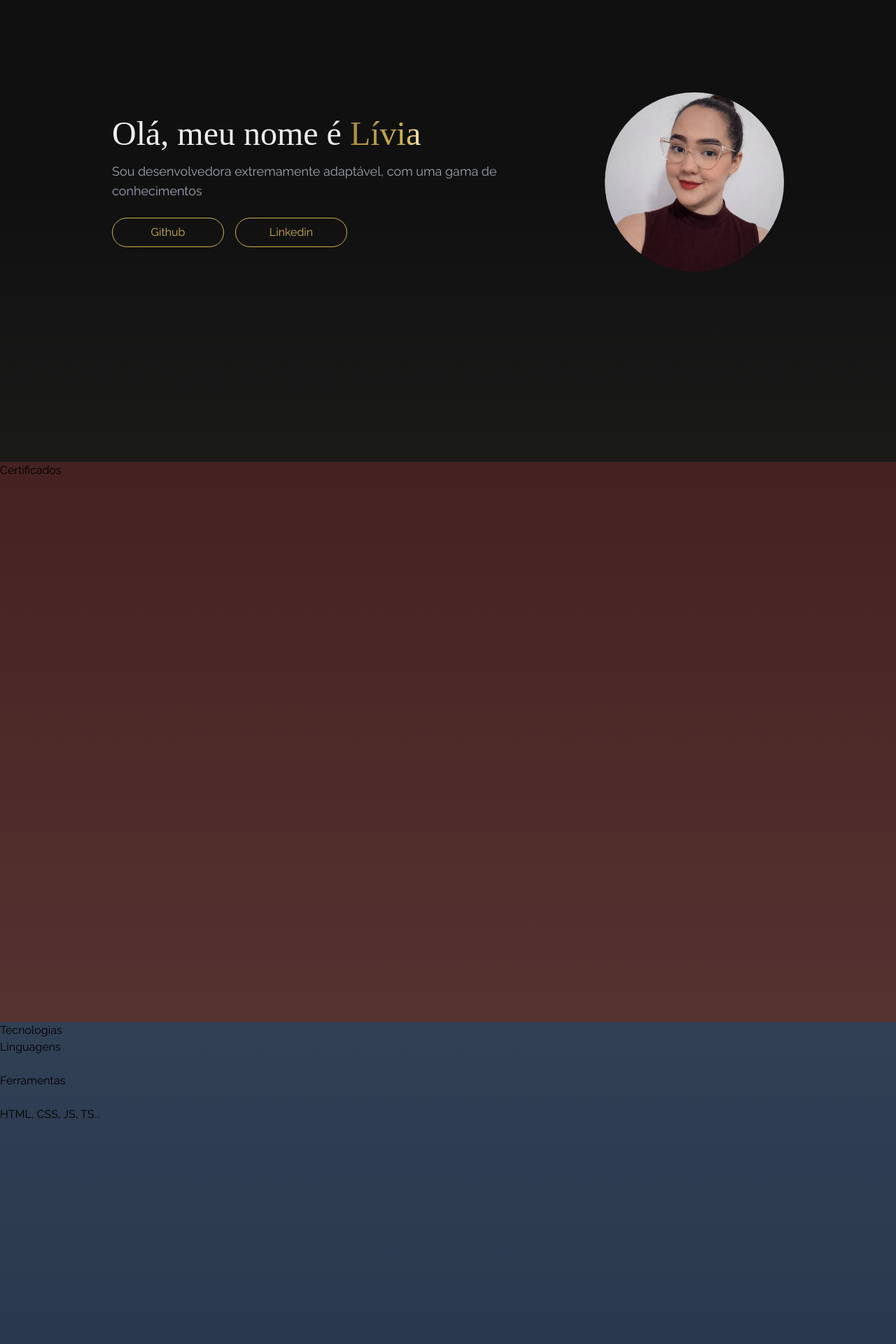
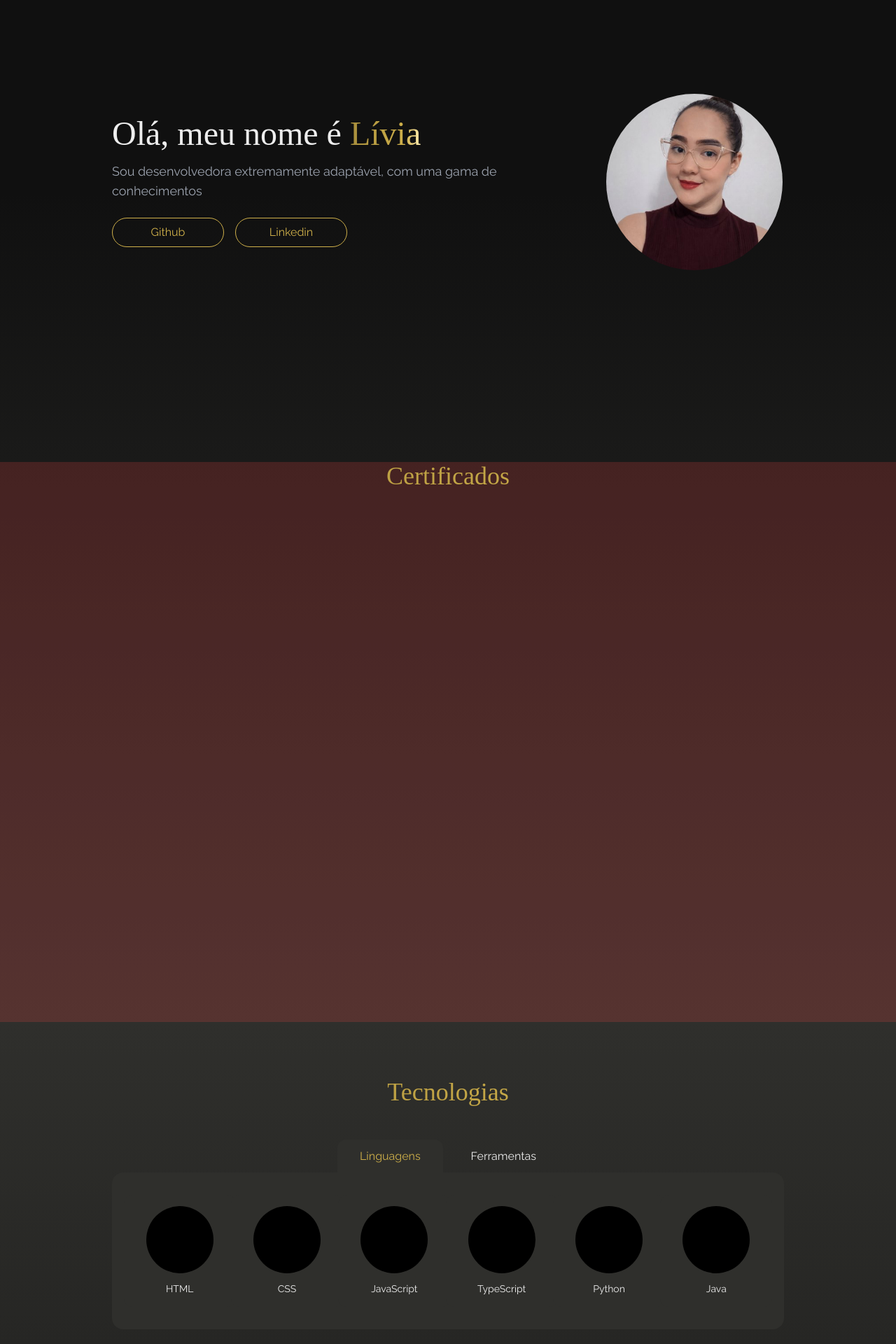
Before and after one commit to Livia2710/MyPortfolio, a React (Vite) app in the folder portfolio/: page / in a window 1280 px wide. Shown: the part 140-2060 px from the top of the page at 70% size. Built offline with nearby package versions, Linux system fonts and the light colour scheme; a web font is replaced by a local one.

Commit message:
Criando a section Tecnologia

```diff
--- a/portfolio/src/index.css
+++ b/portfolio/src/index.css
@@ -35,60 +35,33 @@
   /* Efeito Shine para bordas */
   .shine-border {
     position: relative;
-    border-radius: 9999px; /* full */
-
+    overflow: hidden;
+    border: 2px solid transparent; /* Borda invisível por padrão */
+    transition: border-color 0.3s ease;
   }
 
-  .shine-border::before {
-    content: "";
-    position: absolute;
-    inset: 0;
-    border-radius: inherit;
-    padding: 2px; /*espessura da borda*/
-    background: linear-gradient(
-      90deg,
-      #a78e3c 0%,
-      #cfb04a 39%,
-      #ffedb1 50%,
-      #c4a746 60%,
-      #695926 100%
-    );
-    /*cria efeiro de borda*/
-     -webkit-mask:
-      linear-gradient(#000 0 0) content-box,
-      linear-gradient(#000 0 0);
-    -webkit-mask-composite: xor;
-    mask-composite: exclude;
-
-    opacity: 0;
-    transition: opacity 0.3s;
-  }
   .shine-border::after{
     content: "";
     position: absolute;
-    inset:0;
-    border-radius: inherit;
+    top: 0;
+    left: -110%;
+    width: 100%;
+    height: 100%;
     background: linear-gradient(
       120deg,
       transparent,
-      rgba(255,255,255,0.6),
+      rgba(255,255,255,0.3),
       transparent
     );
-
-    transform: translateX(-100%);
-    opacity: 0;
-
   }
 
-  .shine-border:hover::before {
-    opacity: 1;
+  .shine-border:hover{
+    border-color: #cfb04a;
   }
 
   .shine-border:hover::after{
-    opacity: 1;
-    transform: translateX(100%);
-    transition: transform 0.6s;
-
+    transform: translateX(220%);
+    transition: transform 0.6s ease-in-out;
   }
 
   /*Efeito shine para textos*/
--- a/portfolio/src/sections/Certificados.tsx
+++ b/portfolio/src/sections/Certificados.tsx
@@ -2,7 +2,7 @@ export default function Certificados(){
     return(
     <>
     <section id="certificados" className="min-h-screen bg-red-500/20">
-    <h1>Certificados</h1>
+    <h2 className="font-title text-3xl md:text-4xl text-center bg-gold-gradient bg-clip-text text-transparent text-shine-hover mb-12">Certificados</h2>
     </section>
     </>
     )
--- a/portfolio/src/sections/Projetos.tsx
+++ b/portfolio/src/sections/Projetos.tsx
@@ -2,7 +2,7 @@ export default function Projetos(){
     return(
     <>
      <section id="projetos" className="min-h-screen bg-green-500/20">
-    <h1>Projetos</h1>
+    <h2 className="font-title text-3xl md:text-4xl text-center bg-gold-gradient bg-clip-text text-transparent text-shine-hover mb-12">Meus Projetos</h2>
     </section>
     </>
     )
--- a/portfolio/src/sections/Sobre.tsx
+++ b/portfolio/src/sections/Sobre.tsx
@@ -18,7 +18,7 @@ export default function Sobre(){
 
       {/* Por exemplo nessa section temos o flex flex-col md:flex-row, que significa assim, no mobile(Sem anda) fica no formato de coluna(Column), um embaixo do outro.
       Já na tela de tablet(md) ou para cima, pois vai sobrescrevendo conforme a tela aumenta, fica no formato row(linha),um do lado do outro */}
-      <section id="sobre" className="min-h-screen flex flex-col-reverse md:flex-row items-center justify-center md:justify-between px-6 md:px-12 lg:px-40 py-20 gap-10 bg-transparent text-text ">
+      <section id="sobre" className="min-h-screen flex flex-col-reverse md:flex-row items-center justify-center md:justify-between px-6 md:px-12 lg:px-40 py-20 gap-10 text-text ">
 
       {/* BLOCO DE TEXTO */}
       <div className="max-w-xl text-center md:text-left">
--- a/portfolio/src/sections/Tecnologias.tsx
+++ b/portfolio/src/sections/Tecnologias.tsx
@@ -1,31 +1,80 @@
 import { useState } from "react";
 
+function TechItem({ name }: { name: string }) {
+  return (
+    <div className="flex flex-col items-center gap-3 p-4 w-40 h-40 bg-bg-secondary rounded-xl hover:scale-105 transition">
+      {/* futuramente você coloca ícone aqui */}
+      <div className="w-16 h-16 md:w-20 md:h-20 lg:w-24 lg:h-24 bg-black rounded-full shine-border" />
+
+      <span className="text-sm text-center">
+        {name}
+      </span>
+    </div>
+  )
+}
+
 export default function Tecnologias(){
-    const [aba, setAbas] = useState("languages");
+
+    const [aba, setAbas] = useState("linguagens");
+
     return(
     <>
-    <section id="tecnologias" className="min-h-screen bg-blue-500/20">
-         <h1>Tecnologias</h1>
+    <section id="tecnologias" className="min-h-screen px-6 md:px-12 lg:px-40 py-20 text-text">
+         <h2 className="font-title text-3xl md:text-4xl text-center bg-gold-gradient bg-clip-text text-transparent text-shine-hover mb-12">Tecnologias</h2>
 
-        <div className="flex gap-4 mb-6">
-            <button onClick={()=> setAbas("languages")}>
-                Linguagens
-            </button>
+        {/* ABAS */}
+        <div className="flex justify-center mb-[-1px]">
+            <div className="flex gap-2">
+
+                {/* BOTÃO LINGUAGENS */}
+                <button onClick={()=> setAbas("linguagens")}
+                // rounded-t-xl aplica um arredondamento(rounded) extra largo(xl) apenas no topo(t)
+                //border-b-0 remove especificamente a borde de baixo(b = bottom)
+                className={`
+                px-8 py-3 rounded-t-xl transition
+                ${aba === "linguagens" ? "bg-bg-secondary text-gold " : "bg-transparent text-text border-transparent hover:text-gold"}`}
+                >
+                    Linguagens
+                </button>
+
+                {/* BOTÃO FERRAMENTAS */}
+                <button onClick={()=> setAbas("ferramentas")}
+                className={`
+                px-8 py-3 rounded-t-xl transition
+                ${aba === "ferramentas" ? "bg-bg-secondary text-gold" : "bg-transparent text-text border-transparent hover:text-gold"}`}
+                >
+                    Ferramentas
+                </button>
+            </div>
         </div>
 
-        <div className="flex gap-4 mb-6">
-            <button onClick={()=> setAbas("tools")}>
-                Ferramentas
-            </button>
+        {/* CONTEÚDO*/}
+        {/* place-items-center centraliza elementos horizontalmente e verticalmente ao mesmo tempo*/}
+        <div className="bg-bg-secondary rounded-2xl p-8 grid grid-cols-2 md:grid-cols-3 lg:grid-cols-6 gap-6 place-items-center">
+            {aba === "linguagens" && (
+            <>
+            <TechItem name="HTML"/>
+            <TechItem name="CSS"/>
+            <TechItem name="JavaScript"/>
+            <TechItem name="TypeScript"/>
+            <TechItem name="Python"/>
+            <TechItem name="Java"/>
+            </>
+        )}
+
+        {aba === "ferramentas" && (
+            <>
+            <TechItem name="Git"/>
+            <TechItem name="Figma"/>
+            <TechItem name="VS Code"/>
+            <TechItem name="Expo"/>
+            <TechItem name="Expo"/>
+            <TechItem name="Vite"/>
+            </>
+        )}
         </div>
 
-        {aba === "languages" && (
-            <div>HTML, CSS, JS, TS...</div>
-        )}
 
-        {aba === "tools" && (
-            <div>Git, Figma, VSCode...</div>
-        )}
 
     </section>
     </>
```
